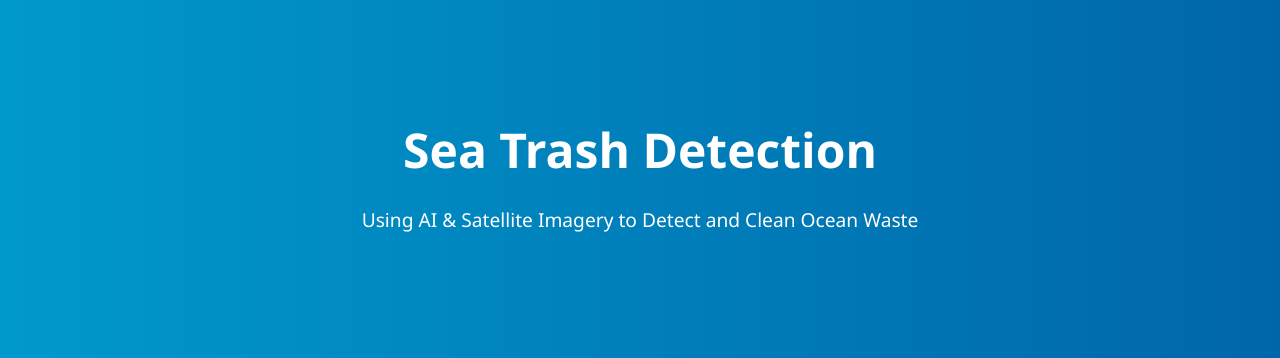
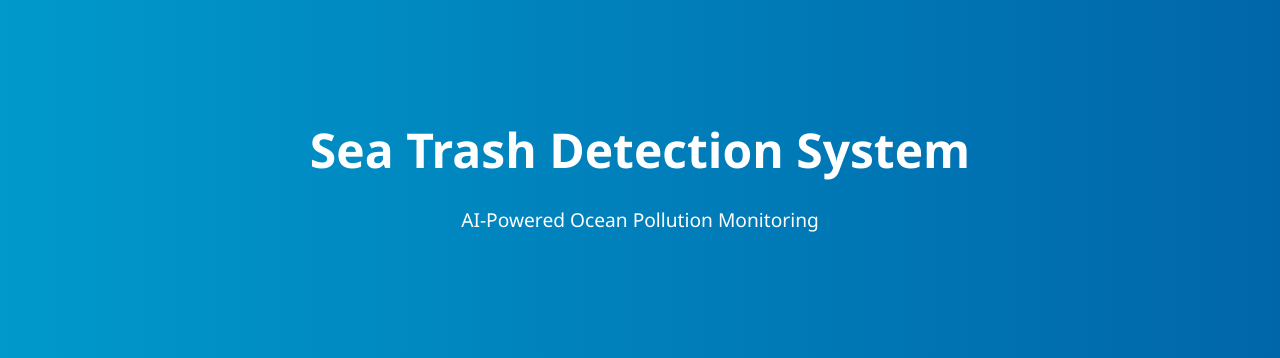
Before and after one commit to szaid47/SeaTrash-Pitch, a plain HTML site: page index.html in a window 1280 px wide. Shown: the top 358 px of the page. Drawn offline with Linux system fonts and the light colour scheme.

Commit message:
Update index.html

```diff
--- a/index.html
+++ b/index.html
@@ -11,8 +11,8 @@
 <body>
     <header class="hero">
         <div class="container">
-            <h1>Sea Trash Detection</h1>
-            <p>Using AI & Satellite Imagery to Detect and Clean Ocean Waste</p>
+            <h1>Sea Trash Detection System</h1>
+            <p>AI-Powered Ocean Pollution Monitoring </p>
 
         </div>
     </header>
```
